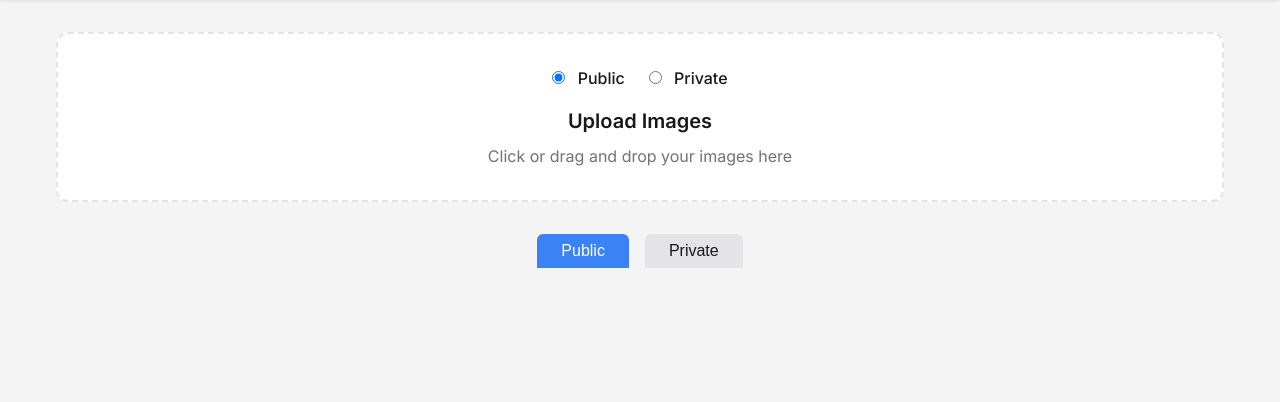
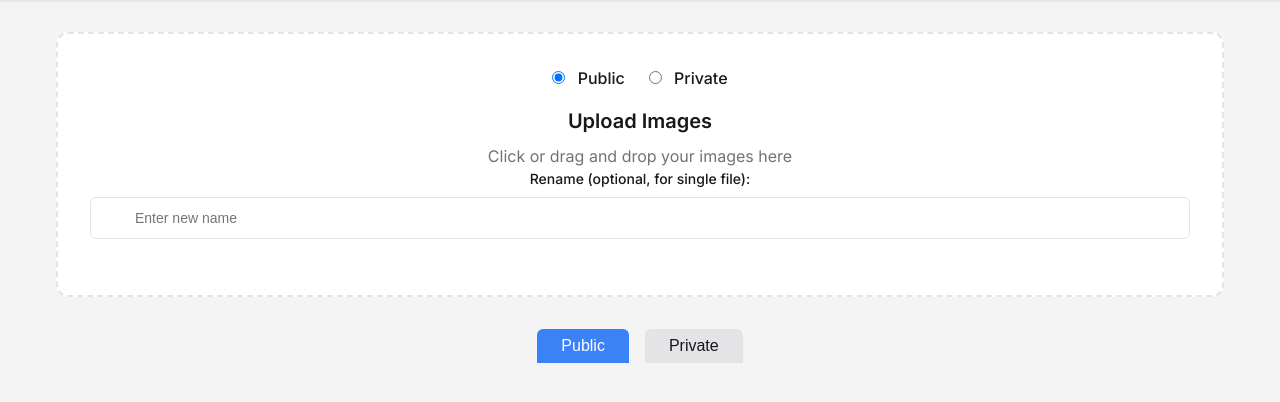
Before and after one commit to kushal1o1/MyCDN, a FastAPI app: template app/templates/dashboard.html in a window 1280 px wide. Shown: the part 72-474 px from the top of the page. Run offline with FastAPI, Linux system fonts and the light colour scheme; the template is opened without the code that fills it, so the values that code supplies are empty.

Commit message:
fix:unique file name constraint for consistency

```diff
--- a/app/main.py
+++ b/app/main.py
@@ -198,6 +198,7 @@ async def list_images(username: str = Depends(get_current_session_user)):
 async def upload_image(
     file: UploadFile = File(...),
     category: str = Form(...),
+    new_filename: str = Form(None),
     username: str = Depends(get_current_session_user)
 ):
     """Upload a new image to the selected folder (public/private)"""
@@ -205,12 +206,27 @@ async def upload_image(
         if not file.content_type.startswith('image/'):
             raise HTTPException(status_code=400, detail="File must be an image")
 
-        filename = secrets.token_hex(8) + os.path.splitext(file.filename)[1]
+        filename: str
+        if new_filename:
+            # Sanitize to prevent path traversal
+            new_filename = os.path.basename(new_filename)
+            # get base name from user input and extension from original file
+            base_name, _ = os.path.splitext(new_filename)
+            _, original_ext = os.path.splitext(file.filename)
+            filename = f"{base_name}{original_ext}"
+        else:
+            filename = secrets.token_hex(8) + os.path.splitext(file.filename)[1]
 
         if category == "public":
             file_path = os.path.join(settings.PUBLIC_IMAGE_DIR, filename)
         else: # private
             file_path = os.path.join(settings.PRIVATE_IMAGE_DIR, filename)
+
+        if os.path.exists(file_path):
+            raise HTTPException(
+                status_code=status.HTTP_409_CONFLICT,
+                detail=f"File with name '{filename}' already exists."
+            )
 
         async with aiofiles.open(file_path, 'wb') as out_file:
             content = await file.read()
--- a/app/templates/dashboard.html
+++ b/app/templates/dashboard.html
@@ -16,15 +16,21 @@
     </nav>
 
     <div class="container">
-        <div class="upload-area" onclick="document.getElementById('file-input').click()">
+        <div class="upload-area">
             <input type="file" id="file-input" accept="image/*" multiple onchange="handleFileSelect(event)">
             <div class="category-select">
                 <label><input type="radio" name="category" value="public" checked> Public</label>
                 <label><input type="radio" name="category" value="private"> Private</label>
             </div>
-            <i-lucide data-icon="upload-cloud"></i-lucide>
-            <h2>Upload Images</h2>
-            <p>Click or drag and drop your images here</p>
+            <div class="upload-box" onclick="document.getElementById('file-input').click()">
+                <i-lucide data-icon="upload-cloud"></i-lucide>
+                <h2>Upload Images</h2>
+                <p>Click or drag and drop your images here</p>
+            </div>
+            <div class="form-group" onclick="event.stopPropagation();">
+                <label for="new-filename">Rename (optional, for single file):</label>
+                <input type="text" id="new-filename" name="new-filename" class="form-input" placeholder="Enter new name">
+            </div>
         </div>
 
         <div class="tabs">
@@ -116,10 +122,18 @@
         async function handleFileSelect(event) {
             const files = event.target.files;
             const category = document.querySelector('input[name="category"]:checked').value;
+            const newFilenameInput = document.getElementById('new-filename');
+            const newFilename = newFilenameInput.value.trim();
+
             for (const file of files) {
                 const formData = new FormData();
                 formData.append('file', file);
                 formData.append('category', category);
+
+                if (files.length === 1 && newFilename) {
+                    formData.append('new_filename', newFilename);
+                }
+
                 try {
                     const response = await fetch('/api/upload', {
                         method: 'POST',
@@ -129,13 +143,15 @@
                         showToast(`Uploaded ${file.name}`);
                         loadImages();
                     } else {
-                        showToast(`Failed to upload ${file.name}`);
+                        const errorData = await response.json();
+                        showToast(errorData.detail || `Failed to upload ${file.name}`);
                     }
                 } catch (error) {
                     showToast(`Failed to upload ${file.name}`);
                 }
             }
-            event.target.value = '';
+            event.target.value = ''; // Clear file input
+            newFilenameInput.value = ''; // Clear rename input
         }
 
         async function copyImageUrl(filename, category) {
```
